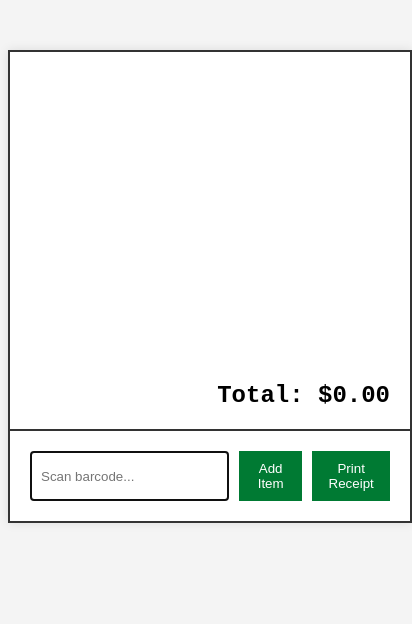
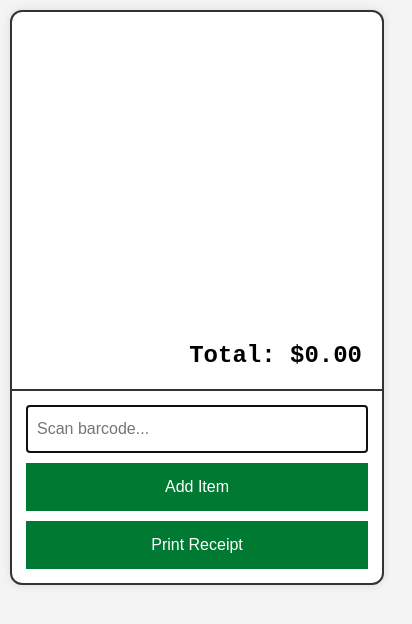
Before and after one commit to ExeDevCentral/sumercadoIA, a plain HTML site: page terminal.html in a window 390 px wide. Shown: the whole page, 412 px wide, since content can reach past the window. Drawn offline with Linux system fonts and the light colour scheme.

Commit message:
feat(mobile): add responsive terminal and product grid scaling for mobile and tablet

```diff
--- a/terminal.css
+++ b/terminal.css
@@ -54,3 +54,30 @@ button {
 button:hover {
     background-color: #005c24;
 }
+
+/* Mobile Responsive Terminal */
+@media (max-width: 500px) {
+    body {
+        margin: 10px;
+    }
+    #terminal {
+        width: 100% !important;
+        margin: 10px auto !important;
+        border-radius: 12px;
+    }
+    #controls {
+        flex-direction: column !important;
+        padding: 14px !important;
+    }
+    #barcode-input {
+        width: 100% !important;
+        min-height: 48px !important;
+        font-size: 16px !important;
+        box-sizing: border-box !important;
+    }
+    #controls button {
+        width: 100% !important;
+        min-height: 48px !important;
+        font-size: 16px !important;
+    }
+}
```
Also changed, not shown: style.css (+18 -0 lines).
